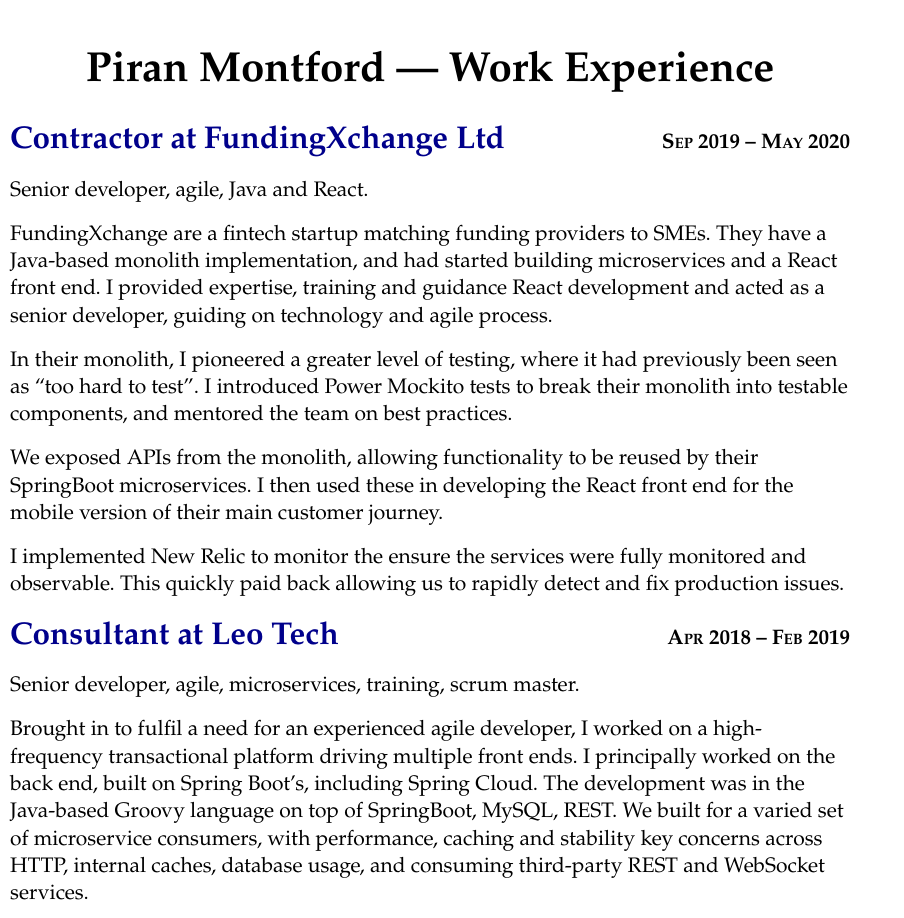
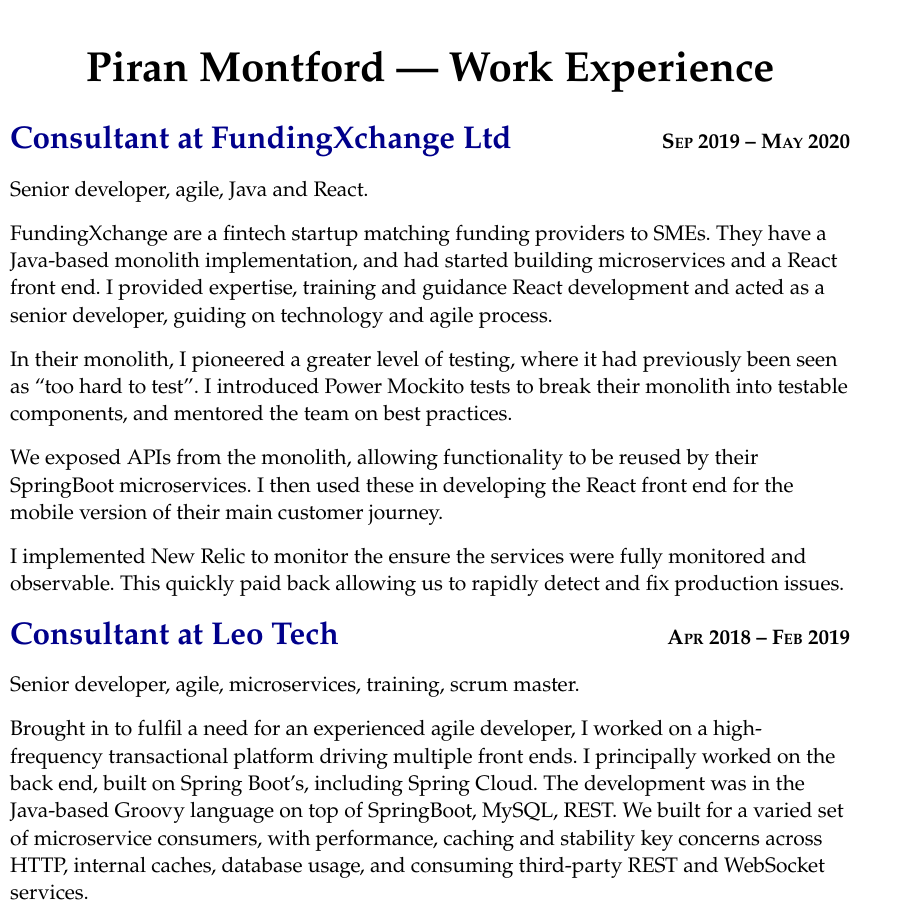
Before and after one commit to piranm/piranm.github.io, a plain HTML site: page cv/index.html in a window 1280 px wide. Shown: the part 1300-2218 px from the top of the page, without its empty margins (0-904 px from the left). Drawn offline with Linux system fonts and the light colour scheme.

Commit message:
Minor word fixing

```diff
--- a/cv/index.html
+++ b/cv/index.html
@@ -67,7 +67,7 @@
 
       <section>
         <h2 class="title-and-dates">
-          <span class="title">Contractor at FundingXchange Ltd</span>
+          <span class="title">Consultant at FundingXchange Ltd</span>
           <span class="dates">Sep 2019 – May 2020</span>
         </h2>
         <p>
```
